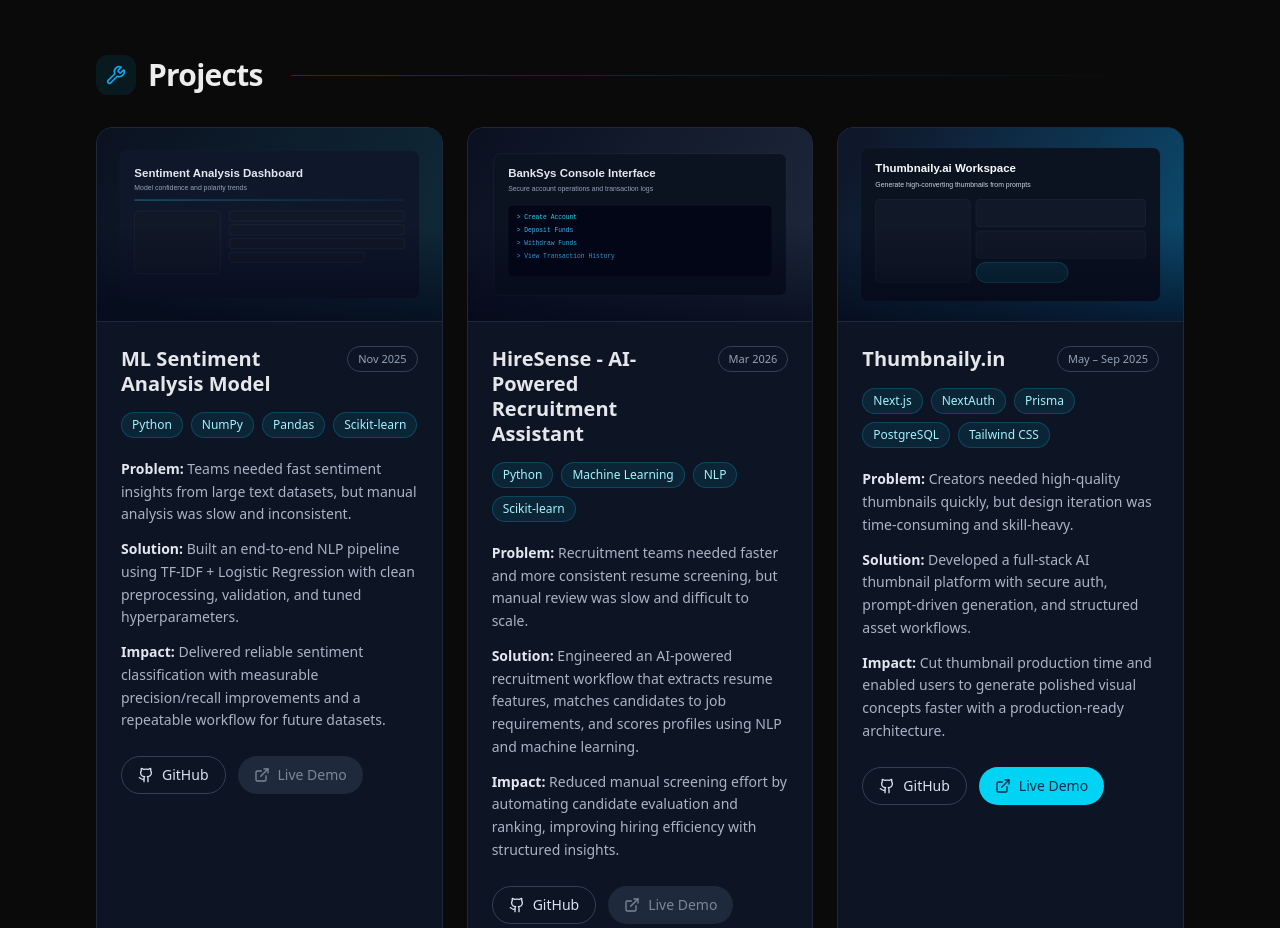
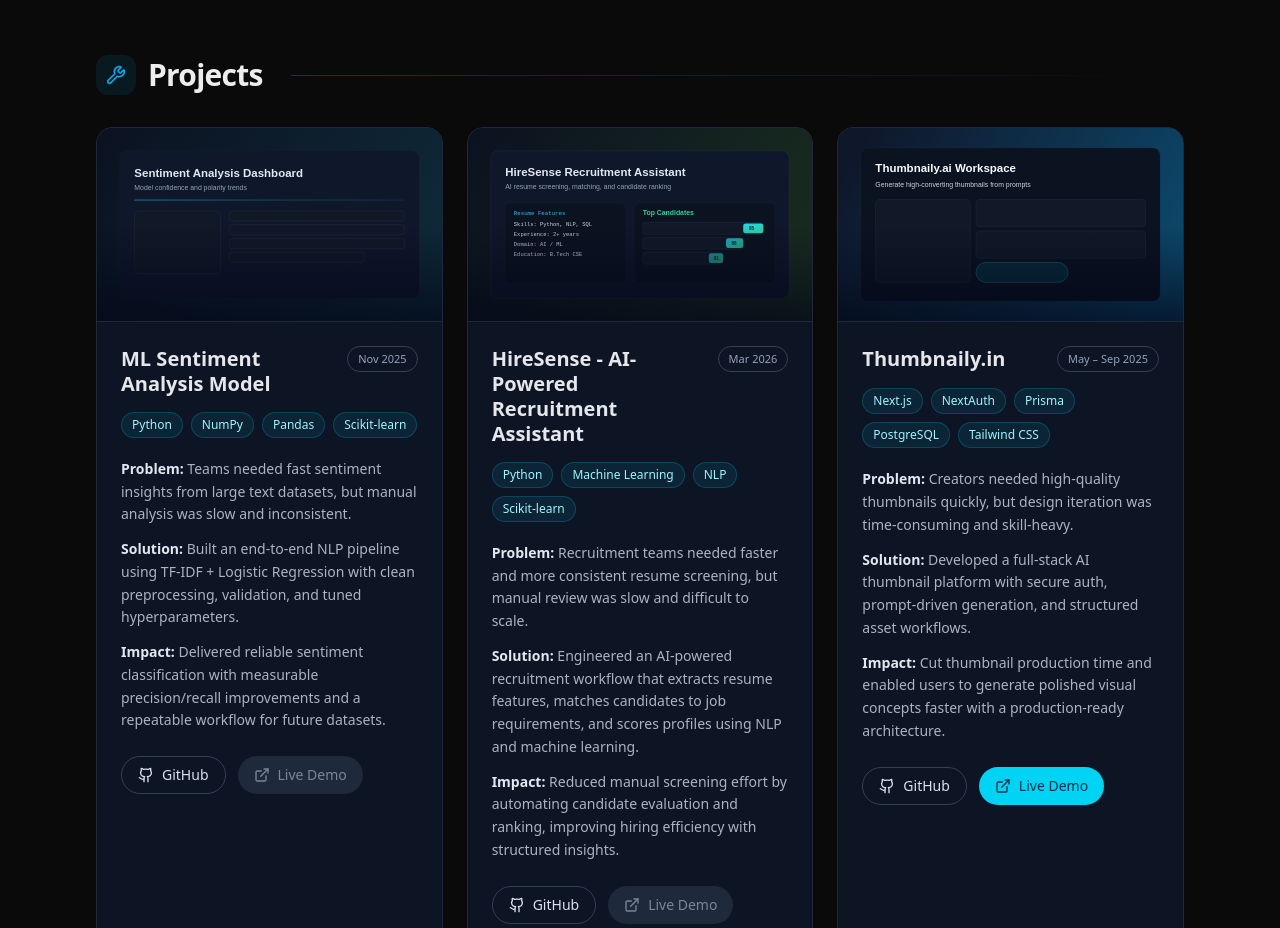
Before and after one commit to ServerA-A/caashwani, a Next.js app: page / in a window 1280 px wide. Shown: the part 1640-2568 px from the top of the page. Built offline with nearby package versions, Linux system fonts and the light colour scheme.

Commit message:
svg changes in hiresense

```diff
--- a/app/page.tsx
+++ b/app/page.tsx
@@ -277,7 +277,7 @@ export default function Home() {
       title: "HireSense - AI-Powered Recruitment Assistant",
       tech: ["Python", "Machine Learning", "NLP", "Scikit-learn"],
       date: "Mar 2026",
-      preview: "/project-banksys.svg",
+      preview: "/project-hiresense.svg",
       github: "https://github.com/ashuksmile/HireSense",
       demo: "",
       problem:
```
Also changed, not shown: public/project-hiresense.svg (added).
